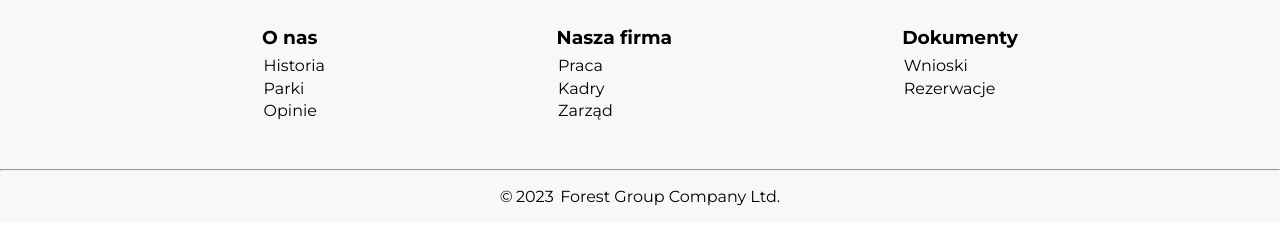
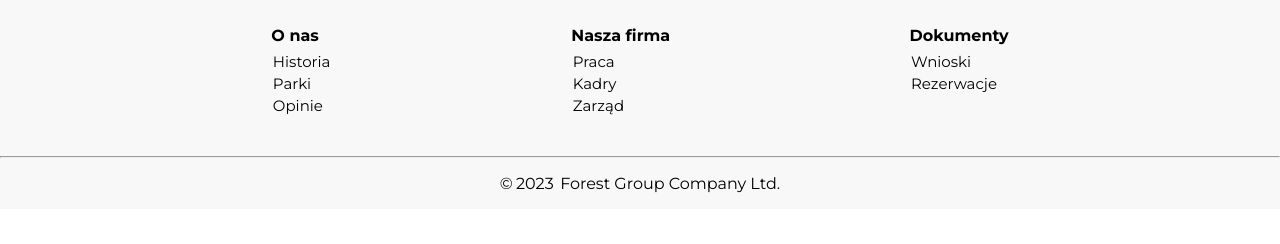
Before and after one commit to Ryszkens/forest, a website: page index.html in a window 1280 px wide. Shown: the part 2440-2684 px from the top of the page. Drawn offline with Linux system fonts and the light colour scheme.

Commit message:
changed footer

```diff
--- a/index.html
+++ b/index.html
@@ -5,15 +5,14 @@
     <meta charset="UTF-8">
     <meta http-equiv="X-UA-Compatible" content="IE=edge">
     <meta name="viewport" content="width=device-width, initial-scale=1.0">
-    <title>Forest Group</title>
+    <title>Document</title>
 
     <link rel="preconnect" href="https://fonts.googleapis.com">
 <link rel="preconnect" href="https://fonts.gstatic.com" crossorigin>
 <link href="https://fonts.googleapis.com/css2?family=Montserrat:wght@200;400;700&display=swap" rel="stylesheet">
 <link rel="stylesheet" href="dist/css/hamburger.min.css">
 <link rel="stylesheet" href="dist/css/style.min.css">
-    <script src="https://kit.fontawesome.com/9d68a4b787.js" crossorigin="anonymous"></script>
-</head>
+<script src="https://kit.fontawesome.com/9d68a4b787.js" crossorigin="anonymous"></script></head>
 
 <body class="main-page">
 
--- a/src/sass/_components.scss
+++ b/src/sass/_components.scss
@@ -392,13 +392,15 @@ header {
 			padding-top: 0;
 
 			.footer-box {
-				padding-bottom: 1em;
+				padding-bottom: 0.5em;
 
 				h3 {
 					margin-bottom: 0.3em;
+					font-size: 1.3rem;
 				}
 				p {
 					padding: 0.1em;
+					font-size: 1.2rem;
 				}
 			}
 		}
@@ -670,6 +672,38 @@ header {
 }
 
 // media
+@media (min-width: 576px) {
+	.footer {
+		.footer-info {
+			display: flex;
+			justify-content: space-evenly;
+			align-items: center;
+
+			.footer-logo {
+				display: flex;
+
+				a {
+					display: flex;
+					text-decoration: none;
+				}
+			}
+
+			.footer-boxes {
+				display: flex;
+				flex-direction: row;
+				justify-content: space-evenly;
+				.footer-box {
+					h3 {
+						font-size: 1.6rem;
+					}
+					p {
+						font-size: 1.5rem;
+					}
+				}
+			}
+		}
+	}
+}
 
 @media (min-width: 768px) {
 	nav {
@@ -917,7 +951,6 @@ header {
 			}
 		}
 	}
-}
 
 	.footer {
 		background-color: rgba(247, 247, 247, 0.803);
@@ -939,6 +972,15 @@ header {
 				display: flex;
 				flex-direction: row;
 				justify-content: space-evenly;
+				.footer-box {
+					h3 {
+						font-size: 1.6rem;
+					}
+					p {
+						font-size: 1.5rem;
+					}
+				}
+			}
 		}
 	}
 }
```
Also changed, not shown: dist/css/style.min.css, 2 other files. Lines whose indentation alone changed are shown as unchanged.
